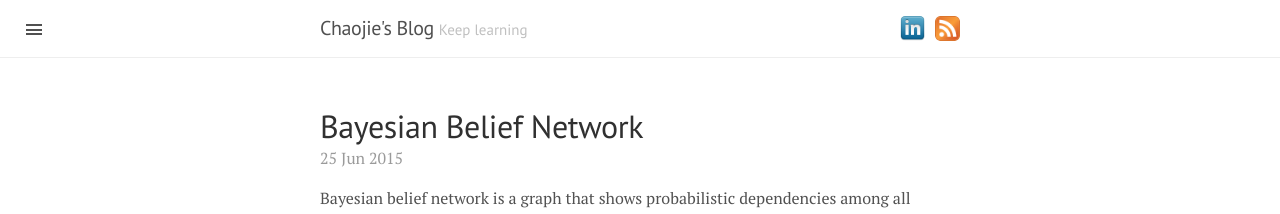
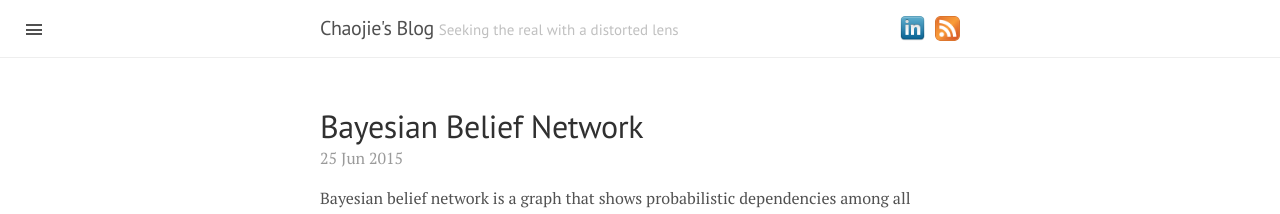
Before and after one commit to cjackie/cjackie.github.com, a Jekyll site: the page built from index.html, in a window 1280 px wide. Shown: the top 214 px of the page. Built offline with Jekyll 4.4.1, drawn with Linux system fonts in a browser that asks for light colours; formulas are drawn with MathJax 3; the list of posts is cut into pages by our own code.

Commit message:
better tag line

```diff
--- a/_config.yml
+++ b/_config.yml
@@ -6,7 +6,7 @@ permalink:        pretty
 
 # Setup
 title:            Chaojie's Blog
-tagline:          'Keep learning'
+tagline:          'Seeking the real with a distorted lens'
 description:      'There should be no boundaries to human endeavor.'
 url:              http://cjackie.github.com
 baseurl:          '/'
```
